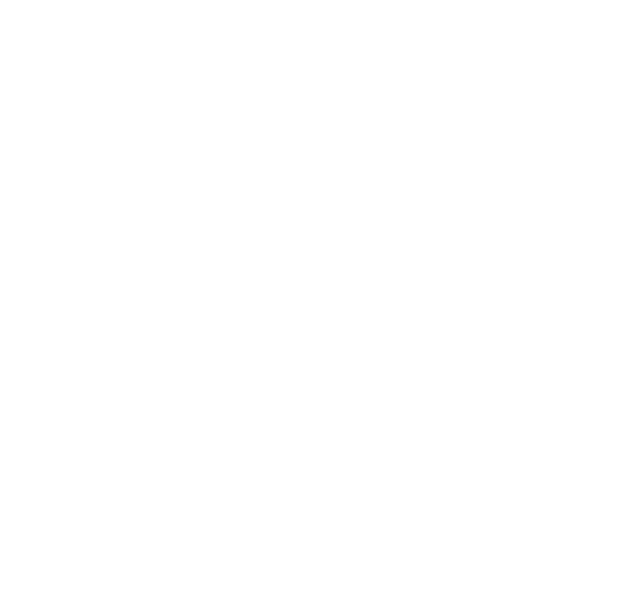
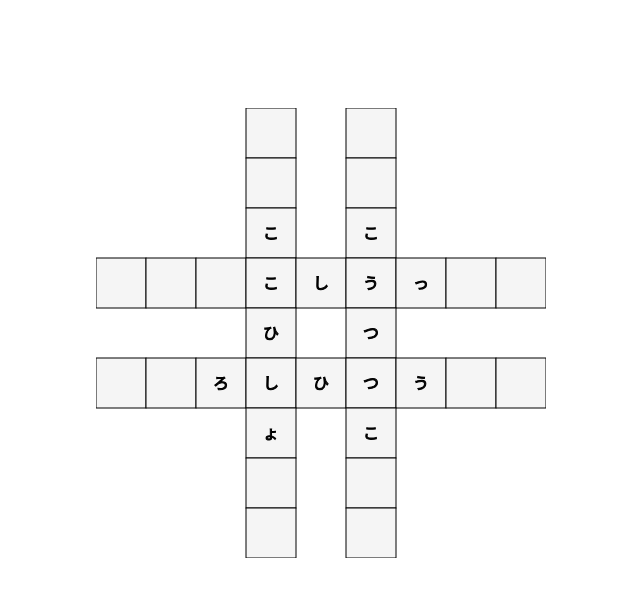
Before and after one commit to kurehajime/hash4word, a React (Vite) app: page / in a window 1280 px wide. Shown: the top 596 px of the page, without its empty margins (319-959 px from the left). Built offline with nearby package versions, Linux system fonts and the light colour scheme.

Commit message:
ワード生成

```diff
--- a/src/Rule.ts
+++ /dev/null
@@ -1,41 +0,0 @@
-export class Rule {
-
-    static pick4word(runes: string[], words: string[], tryCount: number): [string, string, string, string] {
-        for (let i = 0; i < tryCount; i++) {
-            const rune1 = runes[Math.floor(Math.random() * runes.length)];
-            const rune2 = runes[Math.floor(Math.random() * runes.length)];
-            const rune3 = runes[Math.floor(Math.random() * runes.length)];
-            const rune4 = runes[Math.floor(Math.random() * runes.length)];
-
-            const regs = Rule.crossToRegex(rune1, rune2, rune3, rune4, 1, 1)
-
-            const results_0 = words.filter((word) => { return regs[0].test(word) })
-            const results_1 = words.filter((word) => { return regs[1].test(word) })
-            const results_2 = words.filter((word) => { return regs[2].test(word) })
-            const results_3 = words.filter((word) => { return regs[3].test(word) })
-
-            if (results_0.length > 0 && results_1.length > 0 && results_2.length > 0 && results_3.length > 0) {
-                const result_0 = results_0[Math.floor(Math.random() * results_0.length)];
-                const result_1 = results_1[Math.floor(Math.random() * results_1.length)];
-                const result_2 = results_2[Math.floor(Math.random() * results_2.length)];
-                const result_3 = results_3[Math.floor(Math.random() * results_3.length)];
-                return [result_0, result_1, result_2, result_3];
-            }
-        }
-        return ['', '', '', ''];
-    }
-
-    static crossToRegex(left_top: string,
-        right_top: string,
-        right_bottom: string,
-        left_bottom: string,
-        width: number,
-        height: number): [RegExp, RegExp, RegExp, RegExp] {
-        const ltrb = '.*' + left_top + '.'.repeat(width) + right_top + '.*';
-        const rtrb = '.*' + right_top + '.'.repeat(height) + right_bottom + '.*';
-        const lbrb = '.*' + left_bottom + '.'.repeat(width) + right_bottom + '.*';
-        const ltlb = '.*' + left_top + '.'.repeat(height) + left_bottom + '.*';
-
-        return [new RegExp(ltrb, 'u'), new RegExp(rtrb, 'u'), new RegExp(lbrb, 'u'), new RegExp(ltlb, 'u')];
-    }
-}
--- /dev/null
+++ b/src/compornents/CellElement.tsx
@@ -0,0 +1,17 @@
+import { Cell } from "../models/Cell"
+import "./CellElement.css"
+type Props = {
+    cell: Cell
+    x: number
+    y: number
+    cellSize: number
+}
+export default function CellElement(props: Props) {
+    const cellSize = props.cellSize
+    return (
+        props.cell.enabled ? < g >
+            <rect x={props.x} y={props.y} width={cellSize} height={cellSize} stroke='black' fill='whitesmoke' />
+            <text x={props.x + cellSize / 2} y={props.y + cellSize / 2}
+                textAnchor="middle" dominantBaseline="central" stroke="black">{props.cell.Rune}</text>
+        </g > : <g></g>)
+}
--- /dev/null
+++ b/src/compornents/FieldElement.tsx
@@ -0,0 +1,27 @@
+import { Field } from "../models/Field"
+import CellElement from "./CellElement"
+import "./FieldElement.css"
+
+type Props = {
+    cellSize: number
+    field: Field
+}
+export default function FieldElement(props: Props) {
+    const cellSize = props.cellSize
+    const size = props.field.size
+    const FieldSize = cellSize * size
+    return (<svg width={FieldSize} height={FieldSize}  >
+        {props.field.Cells.map((cell, index) => {
+            const x = index % size * cellSize
+            const y = Math.floor(index / size) * cellSize
+            return <CellElement
+                key={index}
+                cell={cell}
+                x={x}
+                y={y}
+                cellSize={cellSize}
+            />
+        })
+        }
+    </svg>)
+}
--- a/src/index.tsx
+++ b/src/index.tsx
@@ -1,20 +1,17 @@
 import ReactDOM from 'react-dom/client'
 import './index.css'
 import ja_word from './assets/ja/words.json'
-import { Rule } from './Rule'
+import { Field } from './models/Field'
+import FieldElement from './compornents/FieldElement'
 
 const root = ReactDOM.createRoot(
     document.getElementById('root') as HTMLElement
 )
 const runes = 'あいうえおかきくけこさしすせそたちつてとなにぬねのはひふへほまみむめもやゆよらりるれろわをんがぎくげこざじずぜぞだぢづでどばびぶべぼぱぴぷぺぽ'.split('')
-const result = Rule.pick4word(runes, ja_word, 999)
-console.log(result)
-
-
-
-
-
-
-
+const field = Field.createField(runes, ja_word)
 root.render(<div className='container'>
+    <FieldElement
+        cellSize={50}
+        field={field}
+    ></FieldElement>
 </div>)
--- /dev/null
+++ b/src/models/Cell.ts
@@ -0,0 +1,6 @@
+export type Cell = {
+    Rune: string
+    x: number
+    y: number
+    enabled: boolean
+}
--- /dev/null
+++ b/src/models/Field.ts
@@ -0,0 +1,97 @@
+import { Cell } from "./Cell"
+import { Seed } from "./Seed";
+
+export class Field {
+    private cells: Cell[]
+    private seed: Seed | null = null;
+    public get Cells(): Readonly<Cell[]> { return Object.freeze(this.cells.map(cell => Object.freeze(cell))) }
+    public get size(): number {
+        return Math.sqrt(this.cells.length);
+    }
+    constructor(Cells: Cell[], seed: Seed | null) {
+        this.cells = Cells.map(cell => { return { ...cell } })
+        this.seed = seed;
+    }
+
+    public static createField(runes: string[], words: string[]): Field {
+        const cells = new Array(9 * 9).fill(null).map((_, i) => {
+            const x = i % 9
+            const y = Math.floor(i / 9)
+            return {
+                Rune: '',
+                x: x,
+                y: y,
+                enabled: (x == 3 || x == 5 || y == 3 || y == 5)
+            } as Cell
+        });
+        const sort = [30, 31, 32, 39, 41, 48, 49, 50, 21, 59, 23, 57, 33, 47, 51, 29, 12, 68, 14, 66, 34, 46, 52, 28, 3, 77, 5, 75, 35, 45, 53, 27];
+        const seed = Field.pick4word(runes, words, 3000)
+        if (seed) {
+            const all = seed.word_top + seed.word_right + seed.word_bottom + seed.word_left
+            const runes = Field.shuffle<string>(all.split(''))
+            for (let i = 0; i < runes.length; i++) {
+                cells[sort[i]].Rune = runes[i]
+            }
+        }
+        return new Field(cells, seed)
+    }
+
+    private static shuffle<T>(arr: T[]): T[] {
+        for (let i = arr.length - 1; i >= 0; i--) {
+            const r = Math.floor(Math.random() * (i + 1))
+            const tmp = arr[i]
+            arr[i] = arr[r]
+            arr[r] = tmp
+        }
+        return arr
+    }
+
+    private static pick4word(runes: string[], words: string[], tryCount: number): Seed | null {
+        for (let i = 0; i < tryCount; i++) {
+            const rune1 = runes[Math.floor(Math.random() * runes.length)];
+            const rune2 = runes[Math.floor(Math.random() * runes.length)];
+            const rune3 = runes[Math.floor(Math.random() * runes.length)];
+            const rune4 = runes[Math.floor(Math.random() * runes.length)];
+
+            const regs = Field.crossToRegex(rune1, rune2, rune3, rune4, 1, 1)
+
+            const results_0 = words.filter((word) => { return regs[0].test(word) })
+            const results_1 = words.filter((word) => { return regs[1].test(word) })
+            const results_2 = words.filter((word) => { return regs[2].test(word) })
+            const results_3 = words.filter((word) => { return regs[3].test(word) })
+
+            if (results_0.length > 0 && results_1.length > 0 && results_2.length > 0 && results_3.length > 0) {
+                const result_0 = results_0[Math.floor(Math.random() * results_0.length)];
+                const result_1 = results_1[Math.floor(Math.random() * results_1.length)];
+                const result_2 = results_2[Math.floor(Math.random() * results_2.length)];
+                const result_3 = results_3[Math.floor(Math.random() * results_3.length)];
+                return {
+                    word_top: result_0,
+                    word_right: result_1,
+                    word_bottom: result_2,
+                    word_left: result_3,
+                    rune_left_top: rune1,
+                    rune_right_top: rune2,
+                    rune_right_bottom: rune3,
+                    rune_left_bottom: rune4,
+                }
+            }
+        }
+        return null;
+    }
+
+    private static crossToRegex(left_top: string,
+        right_top: string,
+        right_bottom: string,
+        left_bottom: string,
+        width: number,
+        height: number): [RegExp, RegExp, RegExp, RegExp] {
+        const ltrb = '.{0,3}' + left_top + '.'.repeat(width) + right_top + '.{0,3}';
+        const rtrb = '.{0,3}' + right_top + '.'.repeat(height) + right_bottom + '.{0,3}';
+        const lbrb = '.{0,3}' + left_bottom + '.'.repeat(width) + right_bottom + '.{0,3}';
+        const ltlb = '.{0,3}' + left_top + '.'.repeat(height) + left_bottom + '.{0,3}';
+
+        return [new RegExp(ltrb, 'u'), new RegExp(rtrb, 'u'), new RegExp(lbrb, 'u'), new RegExp(ltlb, 'u')];
+    }
+
+}
--- /dev/null
+++ b/src/models/Seed.ts
@@ -0,0 +1,10 @@
+export type Seed = {
+    word_top: string
+    word_right: string
+    word_bottom: string
+    word_left: string
+    rune_left_top: string
+    rune_right_top: string
+    rune_right_bottom: string
+    rune_left_bottom: string
+}
```
Also changed, not shown: src/compornents/CellElement.css (added), src/compornents/FieldElement.css (added).
